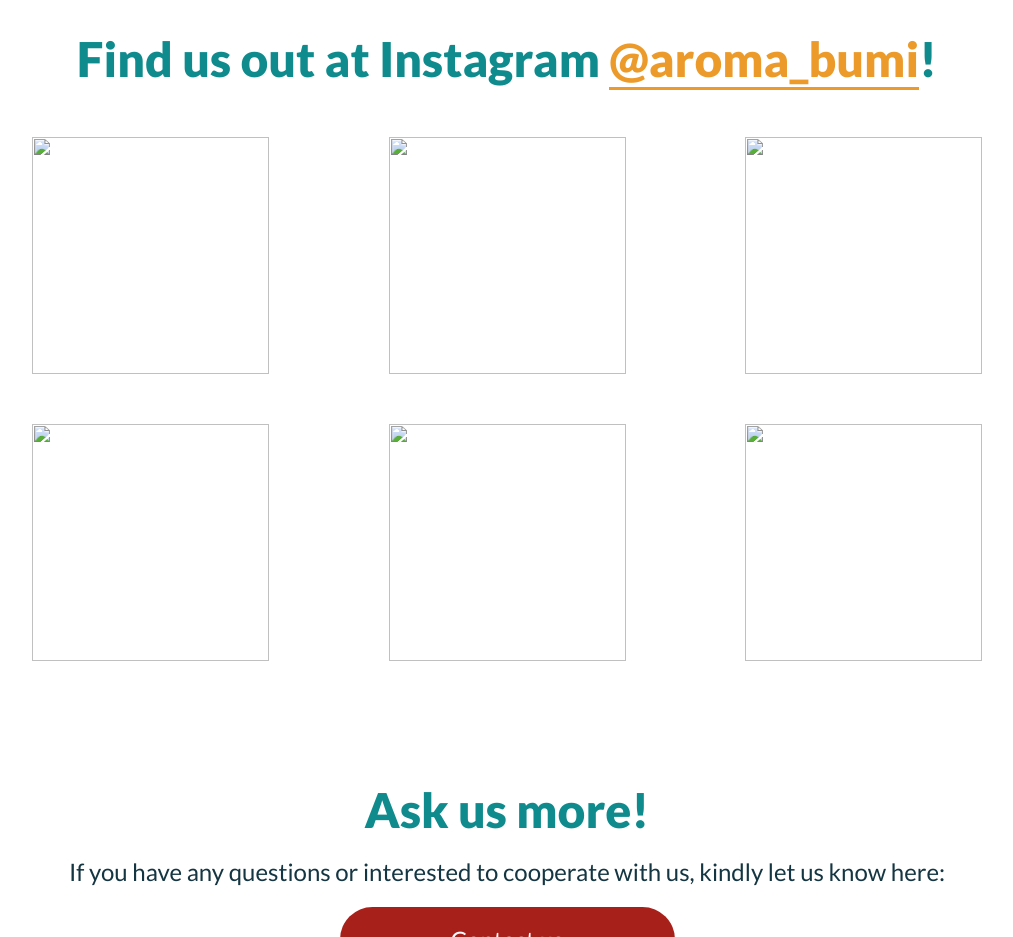
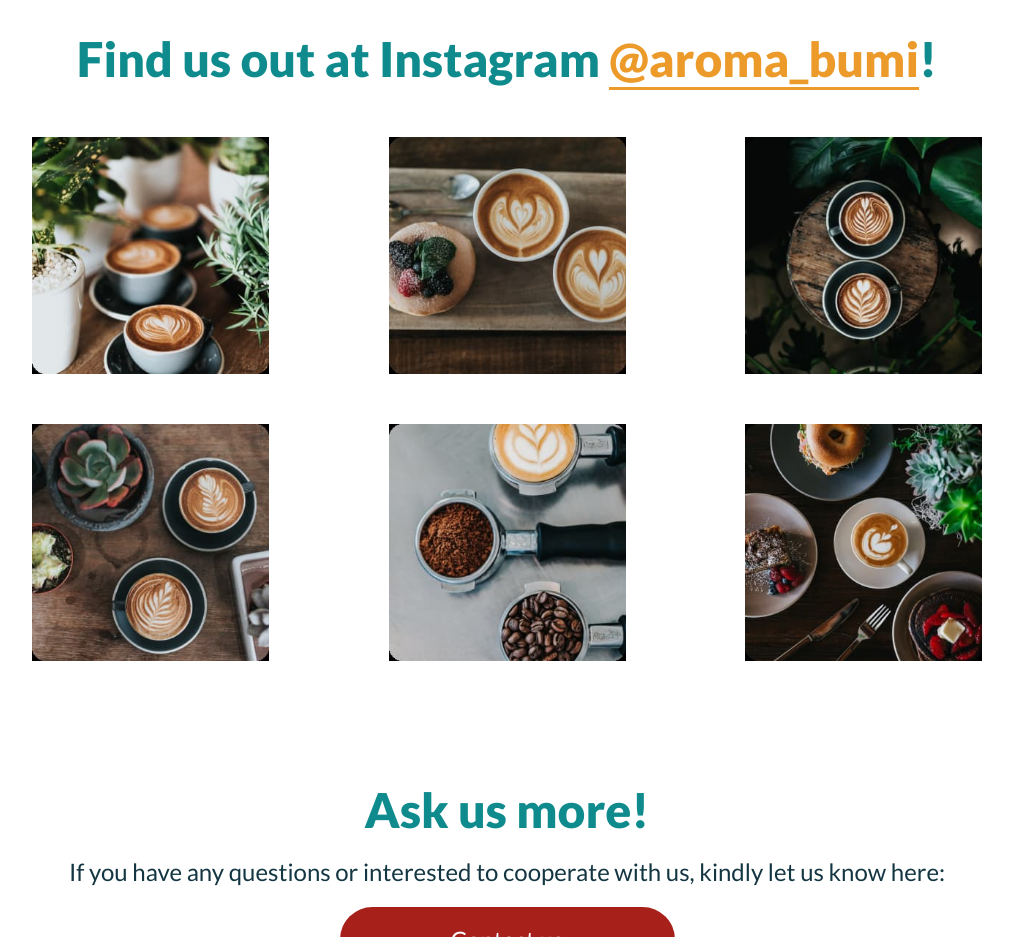
Before and after one commit to mariotbg11/final-project-html-css-frontend-developer-course-progate, a plain HTML site: page index.html in a window 1280 px wide. Shown: the part 2380-3317 px from the top of the page, without its empty margins (133-1146 px from the left). Drawn offline with Linux system fonts and the light colour scheme.

Commit message:
fix instagram feed images file path

```diff
--- a/index.html
+++ b/index.html
@@ -99,12 +99,12 @@
             Find us out at Instagram <span class="social-id">@aroma_bumi</span>!
           </h2>
           <div class="feed-img">
-            <img src="img/Feed 1.png" alt="" />
-            <img src="img/Feed 2.png" alt="" />
-            <img src="img/Feed 3.png" alt="" />
-            <img src="img/Feed 4.png" alt="" />
-            <img src="img/Feed 5.png" alt="" />
-            <img src="img/Feed 6.png" alt="" />
+            <img src="img/Feed 1.jpg" alt="" />
+            <img src="img/Feed 2.jpg" alt="" />
+            <img src="img/Feed 3.jpg" alt="" />
+            <img src="img/Feed 4.jpg" alt="" />
+            <img src="img/Feed 5.jpg" alt="" />
+            <img src="img/Feed 6.jpg" alt="" />
           </div>
         </div>
       </section>
```
